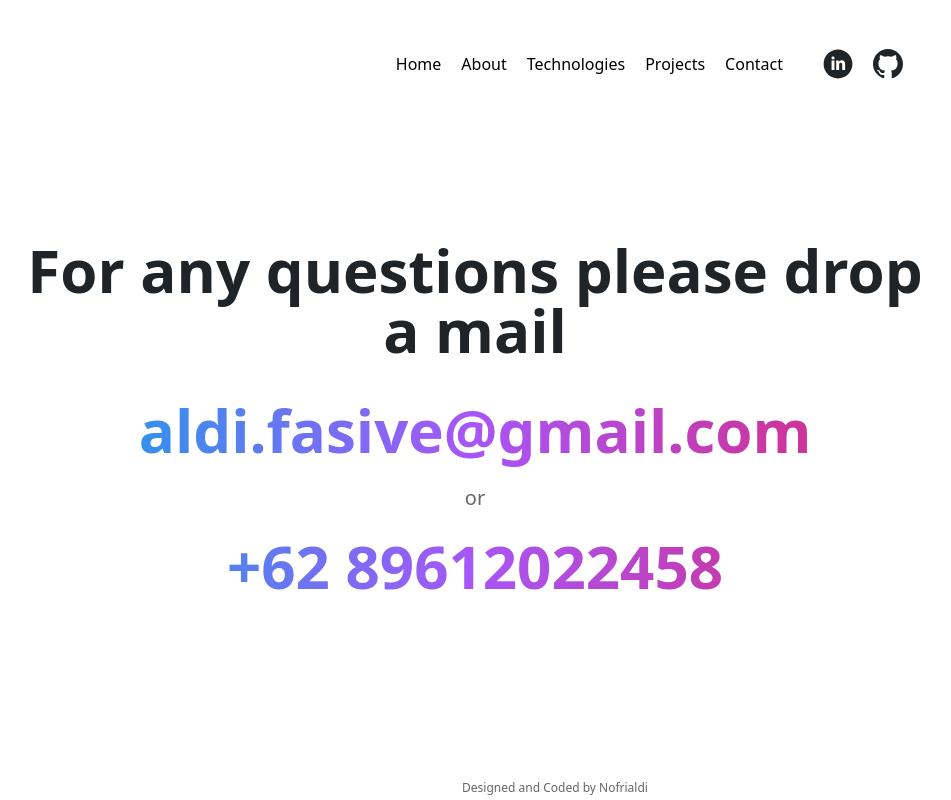
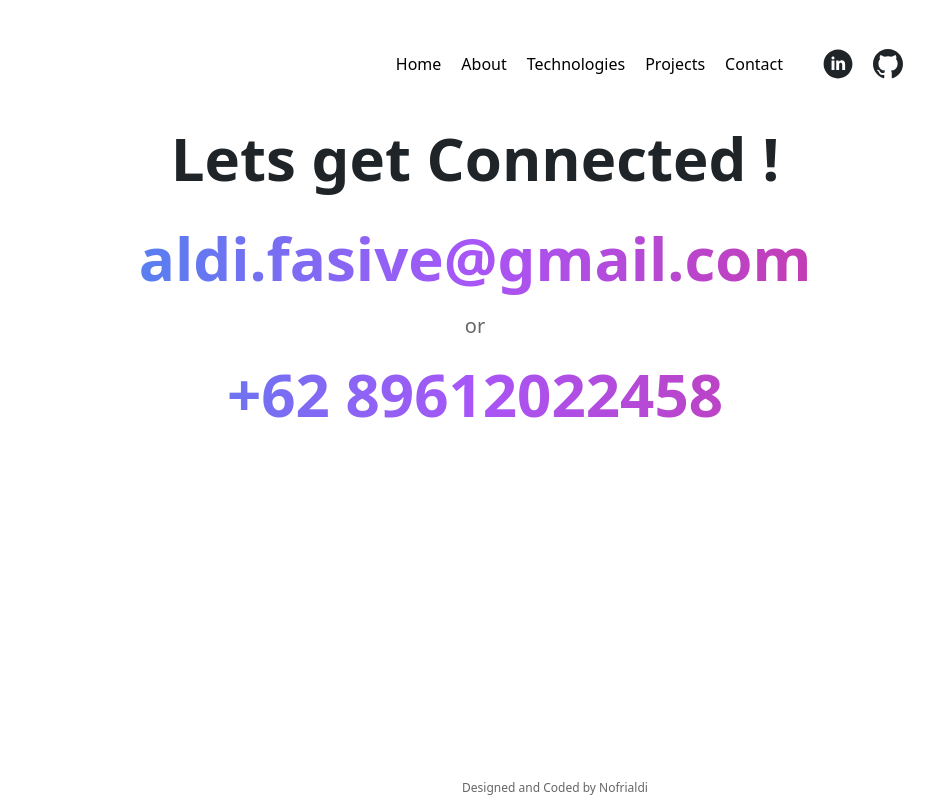
Before and after one commit to nofrialdi/nofri-portofilio, a React (Create React App) app: page /contact in a window 1280 px wide. Shown: the whole page, without its empty margins (165-1116 px from the left). Built offline with nearby package versions, Linux system fonts and the light colour scheme.

Commit message:
fix(contact): fix margin contact page

```diff
--- a/src/Pages/Contact.js
+++ b/src/Pages/Contact.js
@@ -4,16 +4,16 @@ import { contactDetails } from "../Details";
 function Contact() {
 	const { email, phone } = contactDetails;
 	return (
-    <main className="container mx-auto max-width section">
+		<main className="">
 			<h1 className="text-center text-2xl md:text-3xl lg:text-6xl text-dark-heading dark:text-light-heading font-semibold md:font-bold">
-        For any questions please drop a mail
+				Lets get Connected !
 			</h1>
 			<h3 className="text-center text-3xl md:text-4xl lg:text-6xl text-gradient font-semibold md:font-bold pt-5 md:pt-10 md:pb-6">
 				<a href={`mailto:${email}`}>{email}</a>
 			</h3>
 			<span className="text-center text-content text-xl font-light block">or</span>
 			<h3 className="text-center text-3xl md:text-4xl lg:text-6xl text-gradient font-semibold md:font-bold pt-2 md:py-6">
-        <a href={`tel:${phone}`}>{phone}</a>
+				<a href={`https://wa.me/6289612022458`}>{phone}</a>
 			</h3>
 		</main>
 	);
--- a/src/Pages/Technologies.js
+++ b/src/Pages/Technologies.js
@@ -1,22 +1,9 @@
-import React from 'react';
-import { techStackDetails } from '../Details';
+import React from "react";
+import { techStackDetails } from "../Details";
 
 function Technologies() {
-	const {
-		html,
-		css,
-		js,
-		react,
-		tailwind,
-		bootstrap,
-		sass,
-		vscode,
-		git,
-		github,
-		npm,
-		postman,
-		figma,
-	} = techStackDetails;
+	const { html, css, js, react, tailwind, bootstrap, vscode, git, github, npm, postman, figma } =
+		techStackDetails;
 	return (
 		<main className="container mx-auto max-width pt-10 pb-20 ">
 			<section>
@@ -34,7 +21,6 @@ function Technologies() {
 				<img src={react} title="React" alt="" />
 				<img src={tailwind} title="Tailwind CSS" alt="" />
 				<img src={bootstrap} title="Bootstrap" alt="" />
-				<img src={sass} title="SASS" alt="" />
 			</section>
 			<section>
 				<h1 className="text-2xl pt-10 text-dark-heading dark:text-light-heading md:text-4xl xl:text-5xl xl:leading-tight font-bold">
```
Lines whose indentation alone changed are shown as unchanged.
